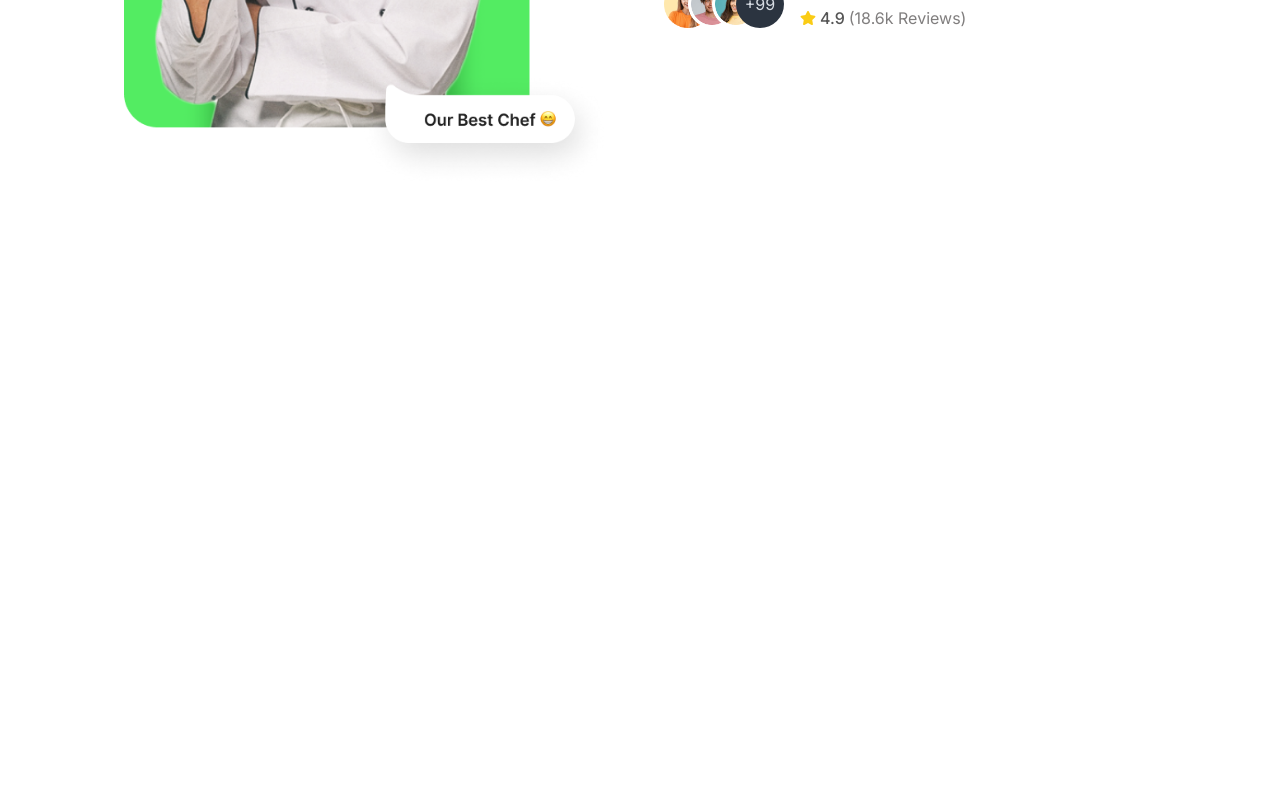
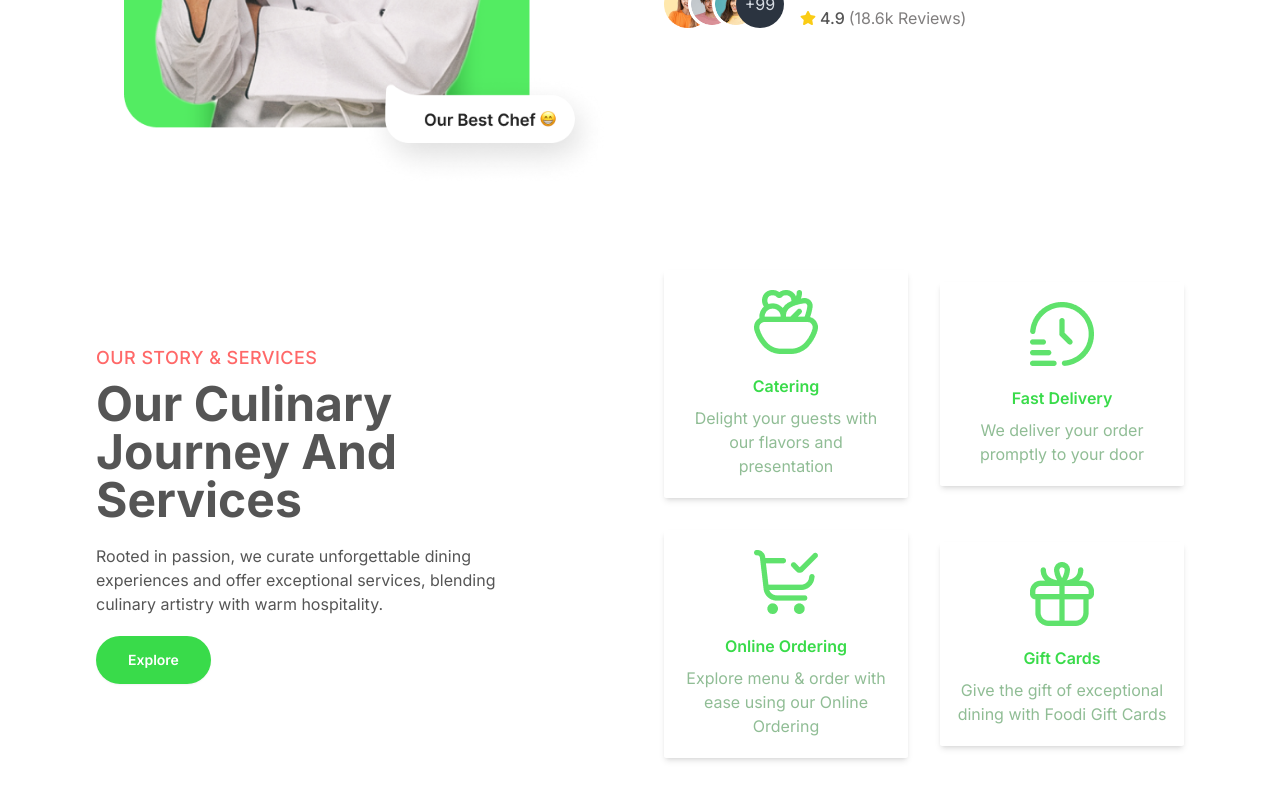
Before and after one commit to erfanheshmati/mern-food, a React (Vite) app in the folder client/: page / in a window 1280 px wide. Shown: the part 2880-3680 px from the top of the page. Before the commit the page ends 3070 px from the top, so only its background shows below. Built offline with nearby package versions, Linux system fonts and the light colour scheme.

Commit message:
services ui design

```diff
--- a/client/src/pages/home/Home.jsx
+++ b/client/src/pages/home/Home.jsx
@@ -3,6 +3,7 @@
 import Categories from './Categories'
 import SpecialDishes from './SpecialDishes'
 import Testimonials from './Testimonials'
+import Services from './Services'
 
 export default function Home() {
     return (
@@ -11,6 +12,7 @@
             <Categories />
             <SpecialDishes />
             <Testimonials />
+            <Services />
         </>
     )
 }
--- /dev/null
+++ b/client/src/pages/home/Services.jsx
@@ -0,0 +1,42 @@
+import React from 'react'
+
+const servicesList = [
+    { id: 1, title: "Catering", desc: "Delight your guests with our flavors and  presentation", image: "/images/home/services/icon1.png" },
+    { id: 2, title: "Fast Delivery", desc: "We deliver your order promptly to your door", image: "/images/home/services/icon2.png" },
+    { id: 3, title: "Online Ordering", desc: "Explore menu & order with ease using our Online Ordering ", image: "/images/home/services/icon3.png" },
+    { id: 4, title: "Gift Cards", desc: "Give the gift of exceptional dining with Foodi Gift Cards", image: "/images/home/services/icon4.png" },
+]
+
+export default function Services() {
+    return (
+        <div className='section-container py-20 bg-white text-secondary'>
+            <div className='flex flex-col md:flex-row items-center justify-between gap-12'>
+                {/* text */}
+                <div className='md:w-1/2'>
+                    <div className='text-left md:w-4/5'>
+                        <p className='subtitle'>Our Story & Services</p>
+                        <h2 className='title'>Our Culinary Journey And Services</h2>
+                        <p className='my-5'>
+                            Rooted in passion, we curate unforgettable dining experiences and offer exceptional services, blending culinary artistry with warm hospitality.
+                        </p>
+                        <button className='btn border-none bg-green rounded-full px-8 text-white hover:bg-green hover:text-white hover:opacity-70'>
+                            Explore
+                        </button>
+                    </div>
+                </div>
+                {/* image */}
+                <div className='md:w-1/2'>
+                    <div className='grid sm:grid-cols-2 grid-cols-1 gap-8 items-center'>
+                        {servicesList.map((service) => (
+                            <div key={service.id} className='shadow-md rounded-sm py-5 px-4 text-center space-y-2 text-green cursor-pointer hover:border hover:border-indigo-300 transition-all duration-300'>
+                                <img src={service.image} alt={service.title} className='mx-auto' />
+                                <h5 className='pt-3 font-semibold'>{service.title}</h5>
+                                <p className='text-[#90BD95]'>{service.desc}</p>
+                            </div>
+                        ))}
+                    </div>
+                </div>
+            </div>
+        </div>
+    )
+}
```
